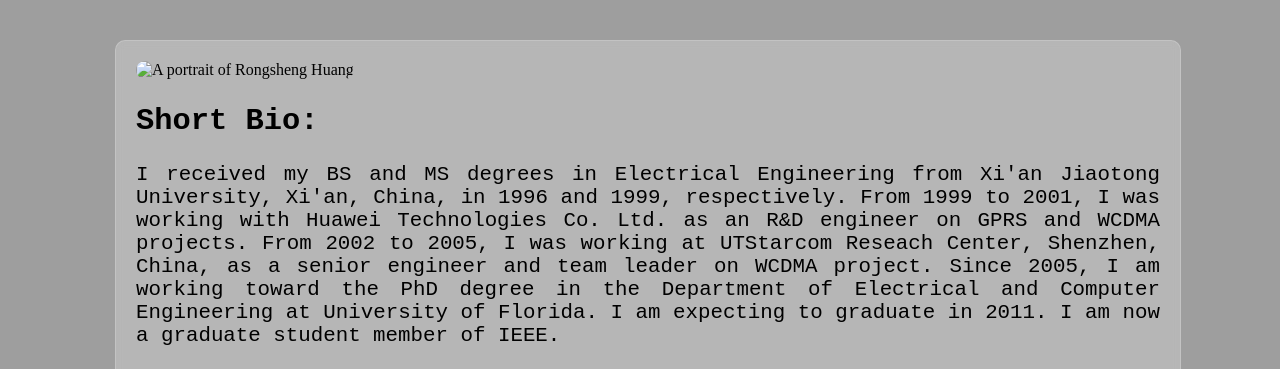
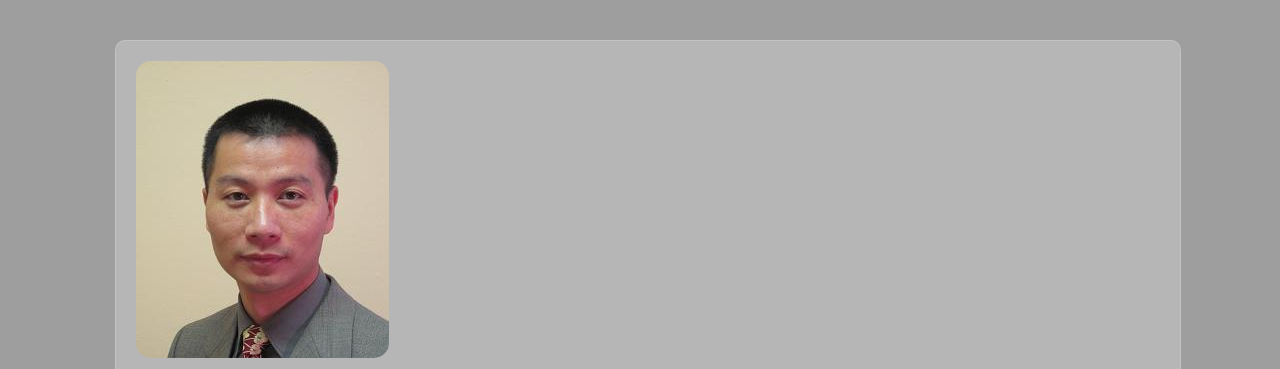
Before and after one commit to Monochronix/RongshengHuang, a plain HTML site: page index.html in a window 1280 px wide. Shown: the part 165-534 px from the top of the page. Drawn offline with Linux system fonts and the light colour scheme; the site is published under a folder, as on GitHub Pages, so addresses that start at the root find nothing.

Commit message:
Update index.html

```diff
--- a/index.html
+++ b/index.html
@@ -12,7 +12,7 @@
         <h1>Rongsheng (Russell) Huang</h1>
     </div>
     <div class="body">
-        <img src="/Assets/Portrait.jpg" alt="A portrait of Rongsheng Huang" class="portrait">
+        <img src="Assets/Portrait.jpg" alt="A portrait of Rongsheng Huang" class="portrait">
         <h2><strong>Short Bio:</strong></h2>
         <p class="info">I received my BS and MS degrees in Electrical Engineering from Xi'an Jiaotong University, Xi'an, China,
             in 1996 and 1999, respectively. From 1999 to 2001, I was working with Huawei Technologies Co. Ltd. as
```
